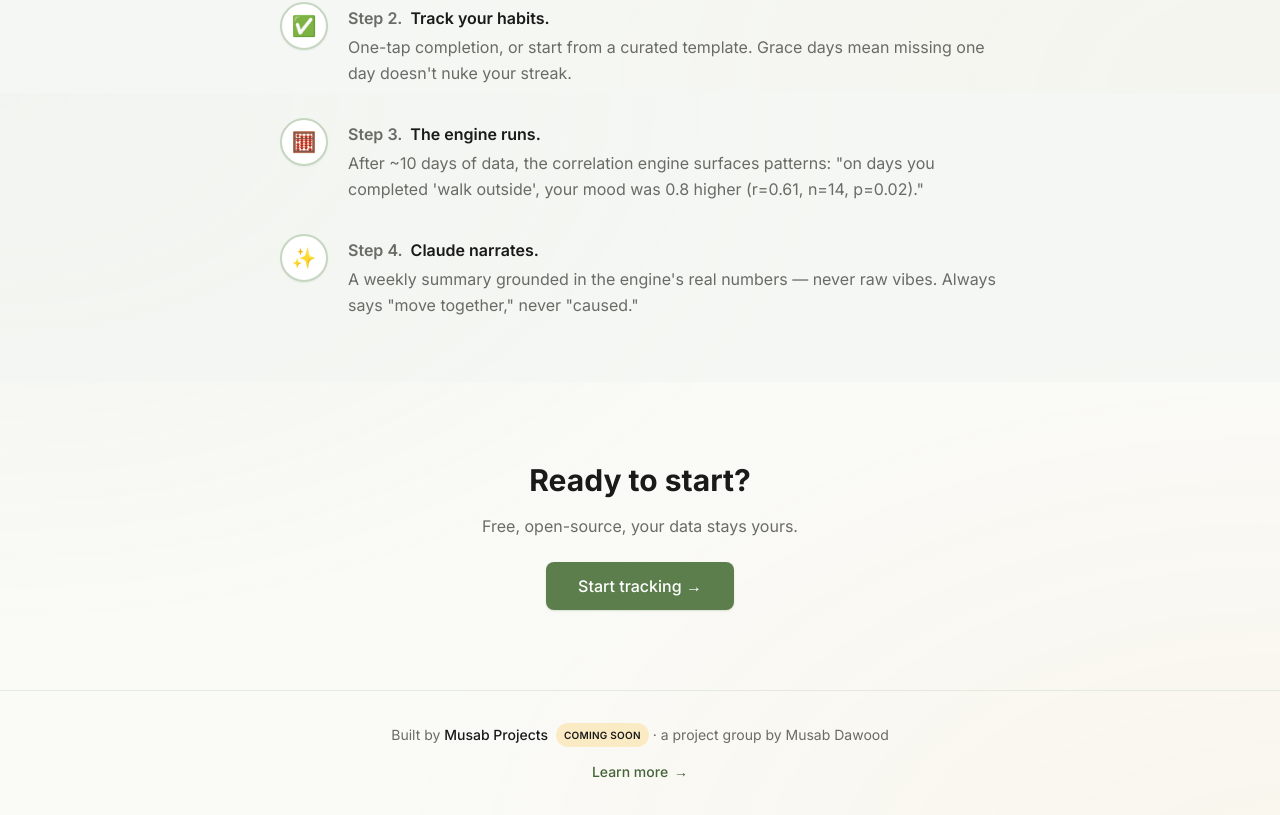
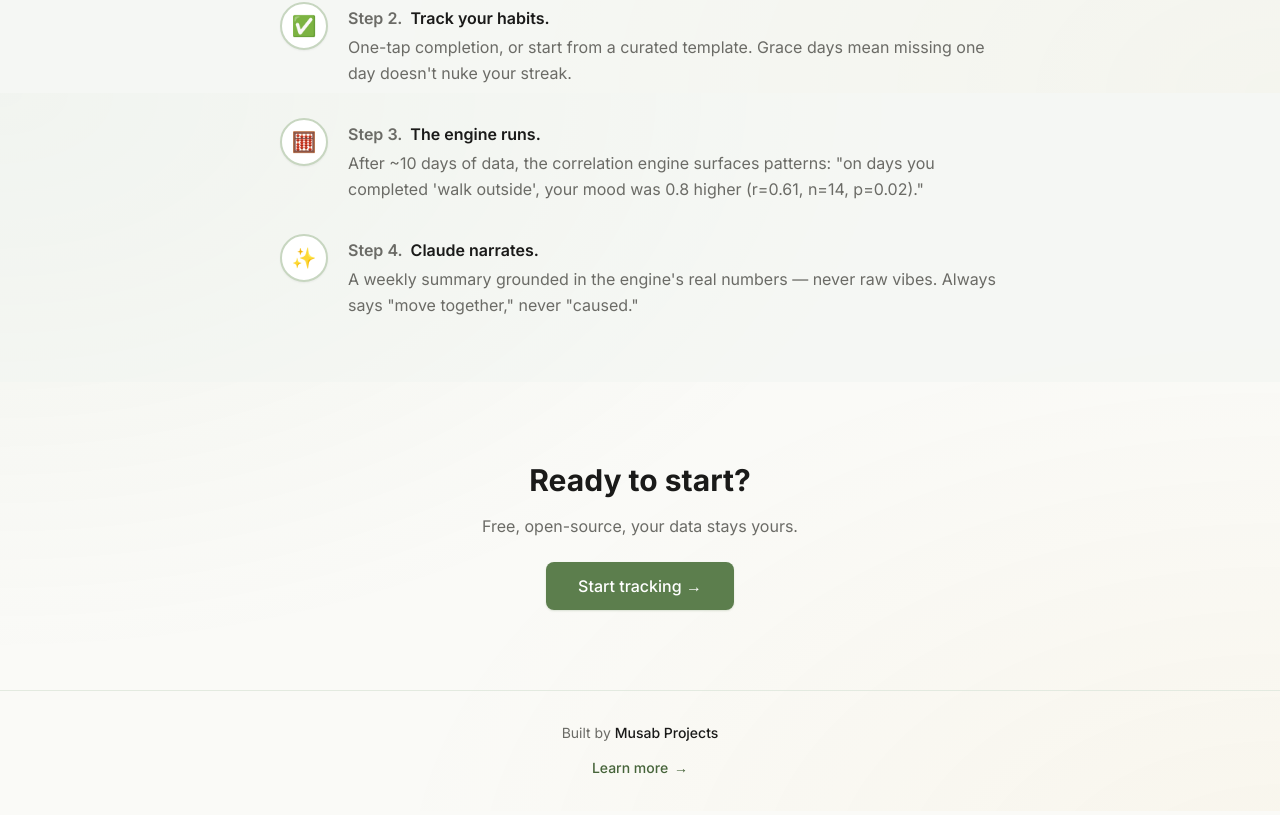
Before and after one commit to musabdawood-007/Habit-Mood-Tracker, a Next.js app: page / in a window 1280 px wide. Shown: the part 1507-2322 px from the top of the page. Built offline with nearby package versions, Linux system fonts and the light colour scheme; no server answers.

Commit message:
Update page.tsx

```diff
--- a/src/app/page.tsx
+++ b/src/app/page.tsx
@@ -259,17 +259,17 @@ export default async function HomePage() {
           </Link>
         </div>
       </section>
-
       <footer className="border-t border-sage-100 dark:border-sage-800/50 py-8 text-center">
         <p className="text-sm text-ink-muted dark:text-sage-300/70 mb-3">
          Built by{" "}
-          <span className="inline-flex items-center gap-2 font-medium text-ink dark:text-bg">
+       <a
+          href="https://musab-projects.vercel.app/projects"
+          target="_blank"
+          rel="noopener noreferrer"
+          className="inline-flex items-center gap-2 font-medium text-ink dark:text-bg hover:underline"
+          >
         Musab Projects
-            <span className="inline-flex items-center px-2 py-0.5 rounded-full text-[10px] uppercase tracking-wide bg-sun-100 dark:bg-sun-500/10 text-sun-700 dark:text-sun-400 font-semibold">
-              Coming soon
-            </span>
-          </span>
-          {" · "}a project group by Musab Dawood
+       </a>
   </p>
   <a
     href="https://musab-007.netlify.app"
```
Lines whose indentation alone changed are shown as unchanged.
